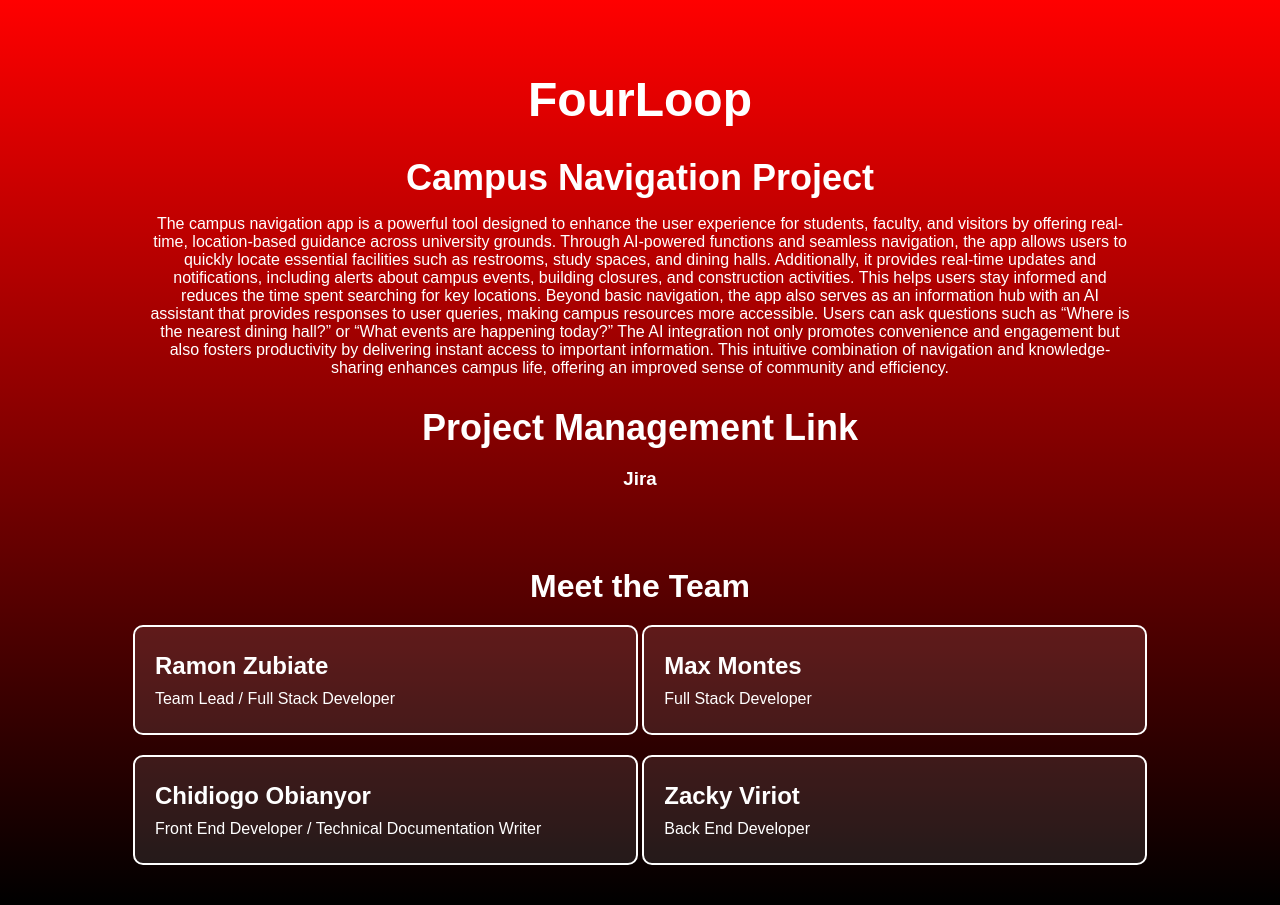
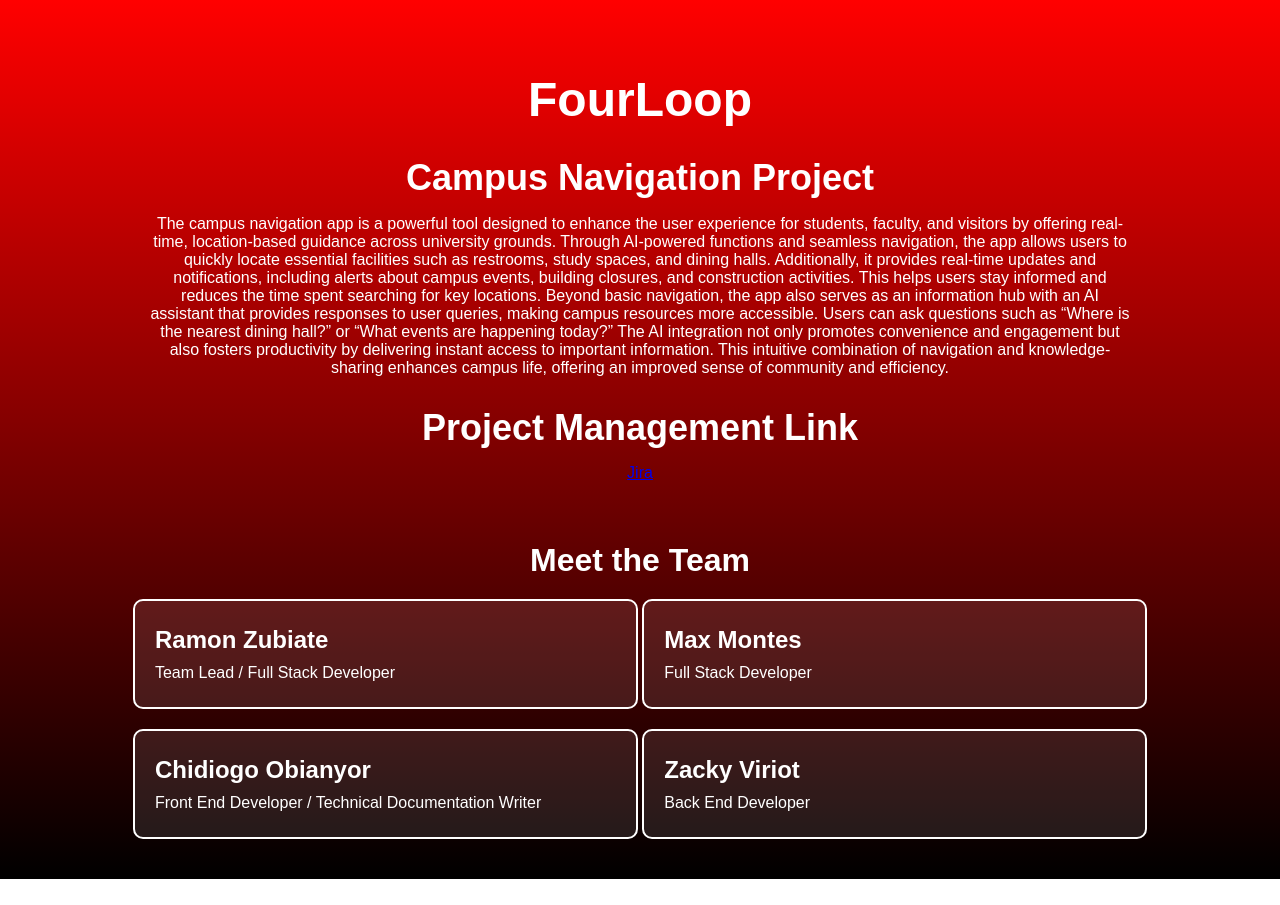
Before and after one commit to RamonZubiate/TTU-FourLoop, a plain HTML site: page docs/index.html in a window 1280 px wide. After the commit the page ends 879 px from the top, so only its background shows below. Drawn offline with Linux system fonts and the light colour scheme.

Commit message:
Update index.html

```diff
--- a/docs/index.html
+++ b/docs/index.html
@@ -14,7 +14,7 @@
             <p>The campus navigation app is a powerful tool designed to enhance the user experience for students, faculty, and visitors by offering real-time, location-based guidance across university grounds. Through AI-powered functions and seamless navigation, the app allows users to quickly locate essential facilities such as restrooms, study spaces, and dining halls. Additionally, it provides real-time updates and notifications, including alerts about campus events, building closures, and construction activities. This helps users stay informed and reduces the time spent searching for key locations. Beyond basic navigation, the app also serves as an information hub with an AI assistant that provides responses to user queries, making campus resources more accessible. Users can ask questions such as “Where is the nearest dining hall?” or “What events are happening today?” The AI integration not only promotes convenience and engagement but also fosters productivity by delivering instant access to important information. This intuitive combination of navigation and knowledge-sharing enhances campus life, offering an improved sense of community and efficiency.</p>
 
             <h2>Project Management Link</h2>
-            <h3 href = "https://texas-tech-fourloop.atlassian.net/jira/software/projects/SCRUM/boards/1/backlog">Jira</h3>
+            <a href = "https://texas-tech-fourloop.atlassian.net/jira/software/projects/SCRUM/boards/1/backlog">Jira</a>
         </header>
         <section class="team">
             <h2>Meet the Team</h2>
```
